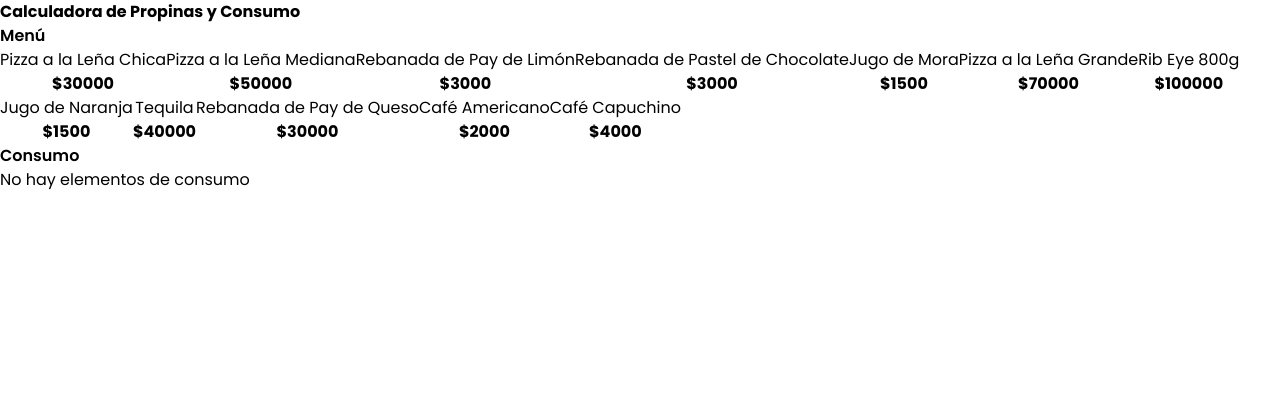
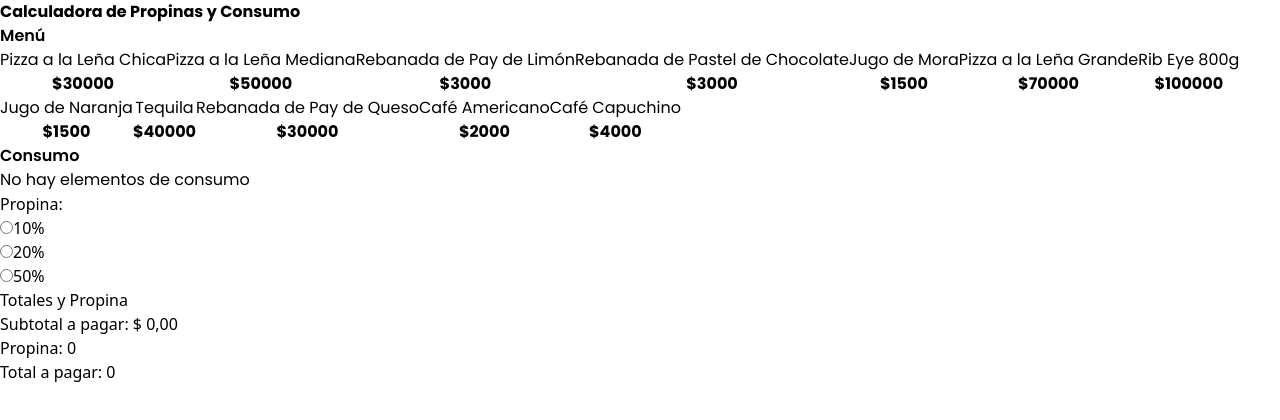
Before and after one commit to albadam94/ReactUpdate, a React (Vite) app: page / in a window 1280 px wide. Shown: the top 420 px of the page. Built offline with nearby package versions, Linux system fonts and the light colour scheme.

Commit message:
propinas

```diff
--- a/src/App.tsx
+++ b/src/App.tsx
@@ -1,10 +1,12 @@
 import MenuItem from "./components/MenuItem"
 import OrderContents from "./components/OrderContents"
+import OrderTotals from "./components/OrderTotals"
 import { menuItems } from "./data/db"
 import useOrder from "./hooks/useOrder"
+import TipPercentageForm from "./components/TipPercentageForm"
 
 function App() {
-  const {order, addItem} = useOrder( )
+  const {order, addItem,removeItem} = useOrder( )
 
   return (
     <>
@@ -31,8 +33,12 @@ function App() {
           <div className="border border-dashed border-slate-300 p-5 rounded-lg space-y-10">
                 <OrderContents
                 order={order}
+                removeItem={removeItem}
                 />
-
+                <TipPercentageForm/>
+                <OrderTotals
+                order={order}
+                />
           </div>
       </main>
     </>
--- a/src/components/OrderContents.tsx
+++ b/src/components/OrderContents.tsx
@@ -1,12 +1,13 @@
-import {OrderItem} from "../types"
+import {OrderItem, MenuItem} from "../types"
 import { formatCurrency } from "../helpers"
 
 type OrderContentsProps ={
-    order: OrderItem[ ]
+    order: OrderItem[ ],
+    removeItem: (id:MenuItem['id'] )=> void
 
 }
 
-const OrderContents = ({order}:OrderContentsProps) => {
+const OrderContents = ({order,removeItem}:OrderContentsProps) => {
   return (
     <div>
     <h2 className="poppins-semibold text-3xl">Consumo</h2>
@@ -20,7 +21,9 @@ const OrderContents = ({order}:OrderContentsProps) => {
                 <p className="poppins-regular ">{item.name} - {formatCurrency(item.price)}</p>
                 <p className="poppins-bold font-black text-sm">cantidad:{item.quantity} - {formatCurrency (item.price * item.quantity)}</p>
                 </div>
-                <button className="bg-red-600 h-8 w-8 rounded-full text-white font-bold">
+                <button className="bg-red-600 h-8 w-8 rounded-full text-white font-bold"
+                onClick={()=>removeItem(item.id )}
+                >
                     x
                 </button>
             </div>
--- /dev/null
+++ b/src/components/OrderTotals.tsx
@@ -0,0 +1,30 @@
+import { useMemo } from "react"
+import { OrderItem } from "../types"
+import { formatCurrency } from "../helpers"
+
+type OrderTotalsProps ={
+    order: OrderItem[]
+}
+export default function OrderTotals({order}:OrderTotalsProps) {
+
+  const subtotalAmount=useMemo(( )=>order.reduce((total,item)=>total+(item.quantity*item.price),0),[order])
+    return (
+    <>
+        <div className="space-y-3">
+            <h2 className="font-black text-2xl">Totales y Propina</h2>
+            <p>Subtotal a pagar:{" "}
+                    <span className="font-bold">{formatCurrency(subtotalAmount)}</span>
+            </p>
+            <p>Propina:{" "}
+                    <span className="font-bold">0</span>
+            </p>
+            <p>Total a pagar:{" "}
+                    <span className="font-bold">0</span>
+            </p>
+        </div>
+        <button>
+
+        </button>
+    </>
+  )
+}
--- /dev/null
+++ b/src/components/TipPercentageForm.tsx
@@ -0,0 +1,43 @@
+const tipOptions = [
+    {
+      id: 'tip-10',
+      value: .10,
+      label: '10%'
+    },
+    {
+      id: 'tip-20',
+      value: .20,
+      label: '20%'
+    },
+    {
+      id: 'tip-50',
+      value: .50,
+      label: '50%'
+    },
+  ]
+
+export default function TipPercentageForm() {
+  return (
+    <div>
+        <h3 className="poppins font-black text-2xl">Propina:</h3>
+        <form>
+            {tipOptions.map(tip =>(
+                <div key={tip.id} className="flex gap-2">
+                       <input
+                     id={tip.id}
+                    type="radio"
+                    name="tip"
+                    value={tip.value}
+                    />
+
+
+                    <label htmlFor={tip.id}>{tip.label}</label>
+
+                </div>
+            ))}
+
+
+        </form>
+    </div>
+  )
+}
--- a/src/hooks/useOrder.ts
+++ b/src/hooks/useOrder.ts
@@ -16,8 +16,14 @@ export default function useOrder ( ){
             setOrder([...order, newItem])
         }
     }
+
+    const removeItem = (id:MenuItem['id'] ) =>{
+        setOrder(order.filter( item => item.id !== id))
+    }
+
     return{
         order,
-        addItem
+        addItem,
+        removeItem
     }
 }
```
